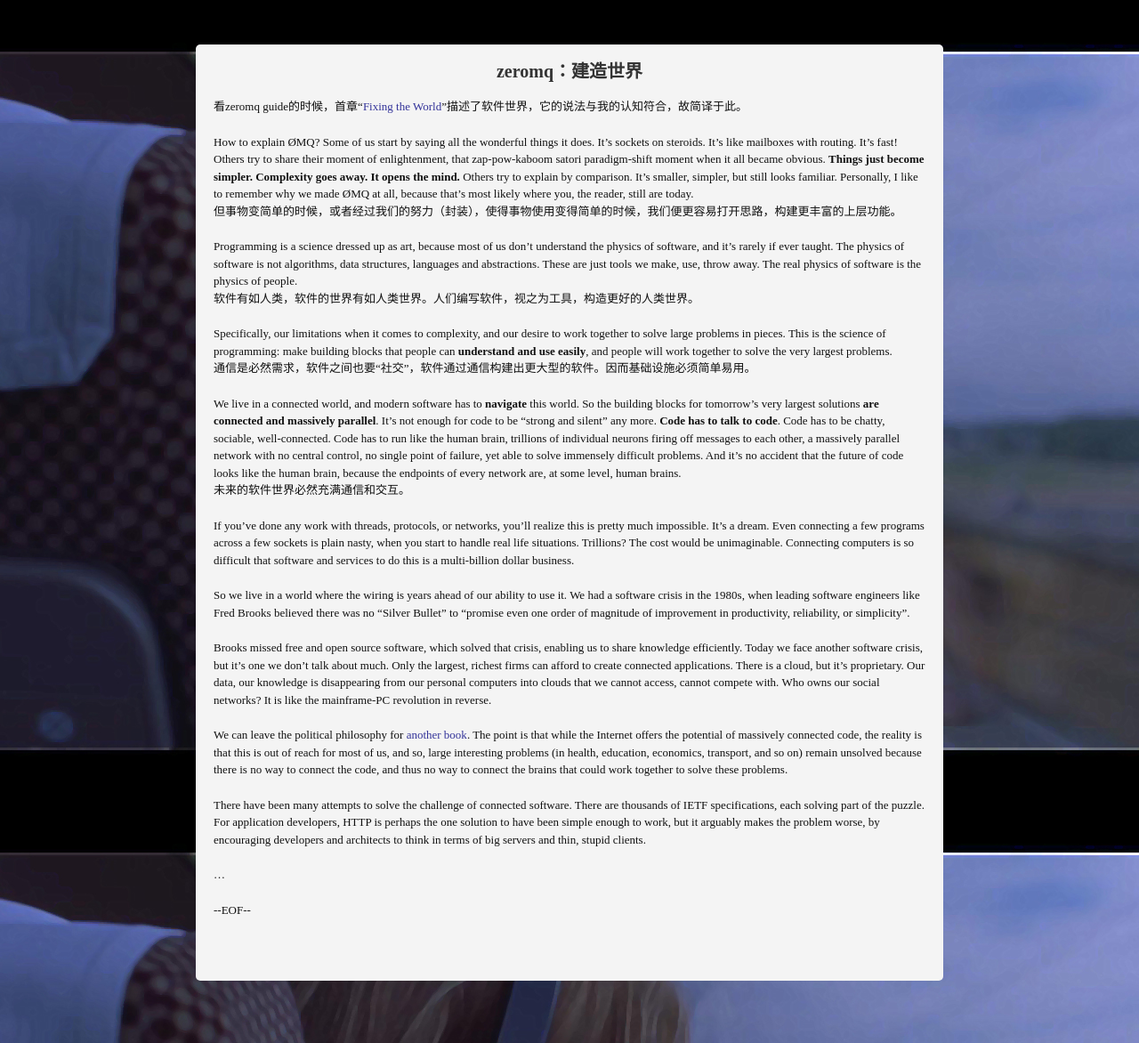
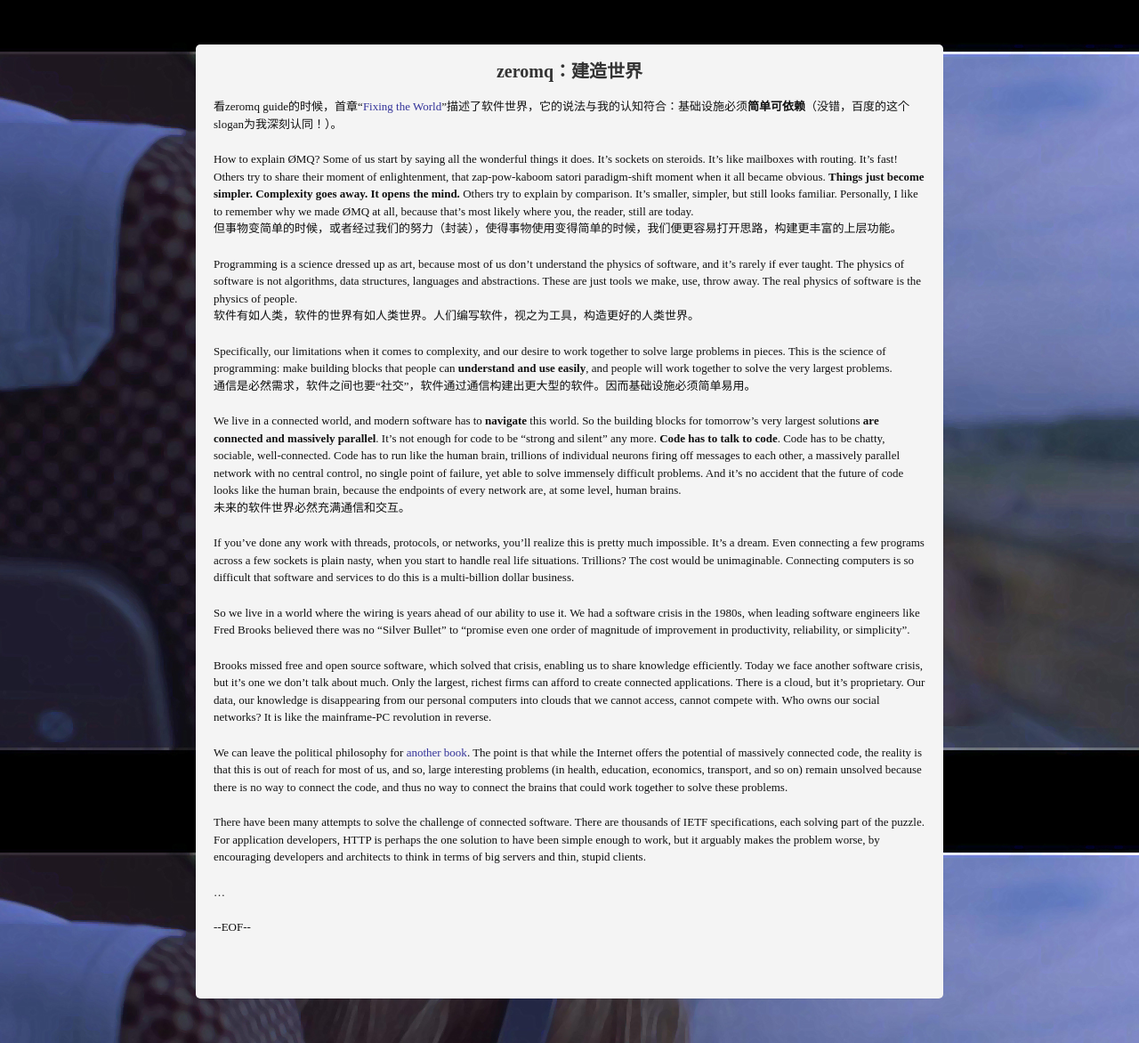
Before and after one commit to tfengmao/xanfeng, a Jekyll site: the page built from _posts/2012-12-03-zeromq-book.md, in a window 1280 px wide. Shown: the whole page at 89% size. Built offline with Jekyll 4.4.1, drawn with Linux system fonts in a browser that asks for light colours; Markdown is read by kramdown in place of the engine named in the settings; comment, search, counter and statistics services are not loaded.

Commit message:
simple intro on zeromq

```diff
--- a/_posts/2012-12-03-zeromq-book.md
+++ b/_posts/2012-12-03-zeromq-book.md
@@ -5,7 +5,7 @@
 tags: zeromq socket
 ---
 
-看zeromq guide的时候，首章“[Fixing the World](http://zguide.zeromq.org/page:all#Fixing-the-World)”描述了软件世界，它的说法与我的认知符合，故简译于此。
+看zeromq guide的时候，首章“[Fixing the World](http://zguide.zeromq.org/page:all#Fixing-the-World)”描述了软件世界，它的说法与我的认知符合：基础设施必须**简单可依赖**（没错，百度的这个slogan为我深刻认同！）。
 
 How to explain ØMQ? Some of us start by saying all the wonderful things it does. It's sockets on steroids. It's like mailboxes with routing. It's fast! Others try to share their moment of enlightenment, that zap-pow-kaboom satori paradigm-shift moment when it all became obvious. **Things just become simpler. Complexity goes away. It opens the mind.** Others try to explain by comparison. It's smaller, simpler, but still looks familiar. Personally, I like to remember why we made ØMQ at all, because that's most likely where you, the reader, still are today.
 但事物变简单的时候，或者经过我们的努力（封装），使得事物使用变得简单的时候，我们便更容易打开思路，构建更丰富的上层功能。
```
